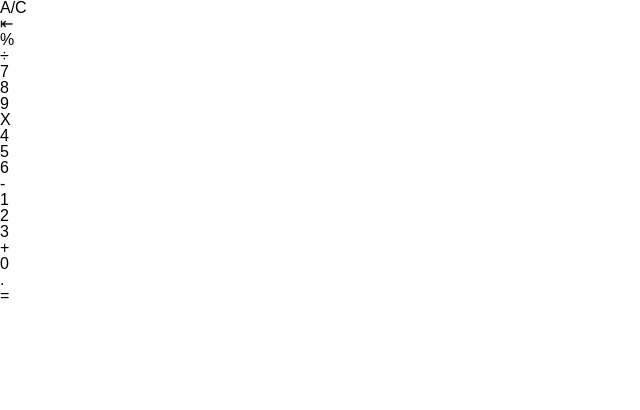
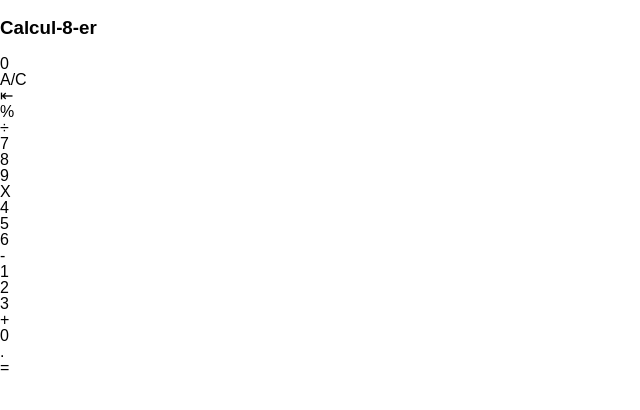
Before and after one commit to leafsicle/beta, a website: page public/index.html in a window 1280 px wide. Shown: the whole page, without its empty margins (0-640 px from the left). Drawn offline with Linux system fonts and the light colour scheme.

Commit message:
hooray for adding the display

```diff
--- a/public/index.html
+++ b/public/index.html
@@ -8,9 +8,11 @@
     <link rel="stylesheet" href="/screen.css" />
   </head>
   <body>
+    <h3>Calcul-8-er</h3>
     <div class="calc-parent"> <!-- my commit of shame for not having more time. -->
       <div class="row">
-        <div class="column" id="calc-display"></div>
+        <div class="column" id="calc-display-val">0
+        </div>
         <div class="row">
         <div class="calc-btn calc-btn-operand column" id="clear">A/C</div>
         <div class="calc-btn calc-btn-operand column" id="backspace">&#8676;</div> <!-- Backspace symbol-->
```
